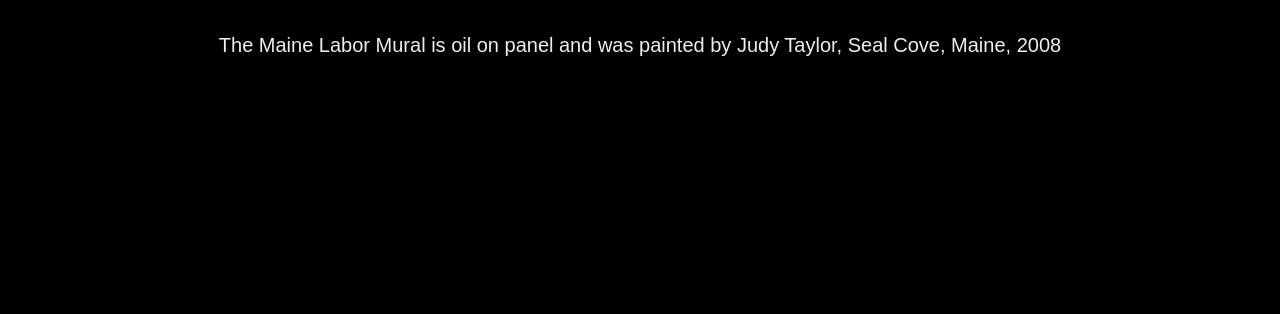
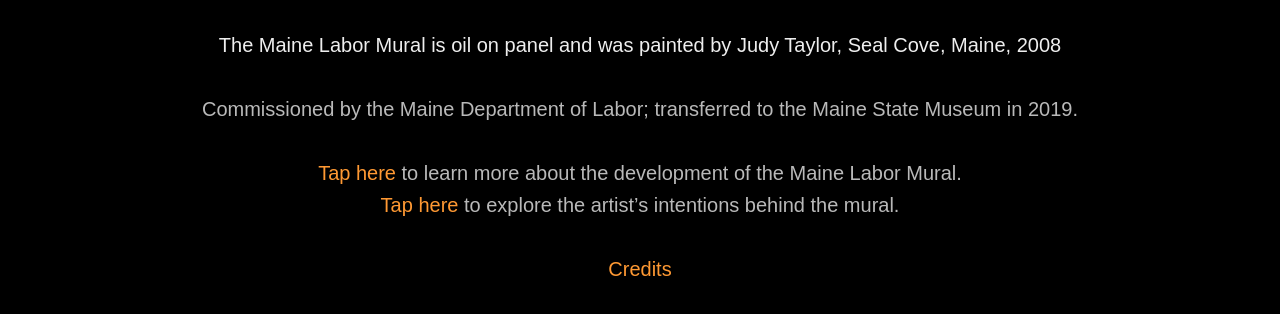
Before and after one commit to DigitalGizmo/mural-gatsby, a Gatsby site: page / in a window 1280 px wide. Shown: the part 398-712 px from the top of the page. Built offline with nearby package versions, Linux system fonts and the light colour scheme; Gatsby itself is replaced by a stand-in of ours.

Commit message:
activate home pops

```diff
--- a/src/pages/index.js
+++ b/src/pages/index.js
@@ -3,11 +3,32 @@
 import { useContext, useEffect } from 'react'
 import { GlobalContext } from "../context/GlobalContext"
 import Seo from '../components/seo'
+import {homePopData} from '../components/pops/HomePopContent';
+import Pop from '../components/pops/Pop';
 import '../index.css'
 
 const IndexPage = () => {
+  const { setLinkDirection, setShowPop, setPopData,
+    showPop, popData } = useContext(GlobalContext); // setContentIndex,
 
-  const { setLinkDirection } = useContext(GlobalContext); // setContentIndex,
+  // Ideally refactor this -- forgot about Home pg use when I put it in Panel.js
+  function openPop (popParams) { // panelNum, learnmoreNode
+    // console.log('got to Home openPop');
+    setPopData(popParams)
+    setShowPop(true);
+  }
+
+  // Prevent click on (non-link) FullEntry from closing window
+  function closePop (event) {
+    event.preventDefault()
+    // event.stopPropagation()
+    // Close if click was on lightbox (background) or close
+    if (event.target.id === 'slimpop-overlay' ||
+      event.target.id === 'close-link') {
+      setShowPop(false);
+    }
+  }
+
   // reset direction=2 on return to home to prevent initial slide transition
   useEffect(() => {
     // setContentIndex(2);
@@ -103,7 +124,46 @@
 
       <p>The Maine Labor Mural is oil on panel and was painted by Judy Taylor, Seal Cove, Maine, 2008</p>
 
+      <div className="home-info">
+        <p>Commissioned by the Maine Department of Labor; transferred to the Maine State Museum in 2019.</p>
 
+        <p>
+          <a className="pop_item"
+            href='/' onClick={e => { e.preventDefault();
+            openPop({popType: "video",
+              panelNum: 99, articleType: "intro",
+              learnmoreNode: homePopData.articleSet.edges[0].node.learnmoreSet.edges[0].node});}}
+          >
+              Tap here {" "}
+          </a> to learn more about the development of the Maine Labor Mural. <br/>
+
+          <a className="pop_item"
+            href='/' onClick={e => { e.preventDefault();
+              openPop({popType: "video",
+                panelNum: 99, articleType: "fore",
+                learnmoreNode: homePopData.articleSet.edges[1].node.learnmoreSet.edges[0].node});}}>
+              Tap here {" "}
+          </a>
+            to explore the artist&rsquo;s intentions behind the mural.
+        </p>
+
+        <p className="prompt pop_item">
+          <a className="pop_item"
+            href='/' onClick={e => { e.preventDefault();
+              openPop({popType: "credits",
+                panelNum: 99, articleType: "intro",
+                learnmoreNode: homePopData.articleSet.edges[0].node.learnmoreSet.edges[1].node});}}>
+              Credits
+          </a>
+        </p>
+      </div>
+
+      { showPop &&
+        <Pop
+          closePop = {closePop}
+          popData = {popData}
+        />
+      }
     </main>
   )
 }
```
Lines whose indentation alone changed are shown as unchanged.
